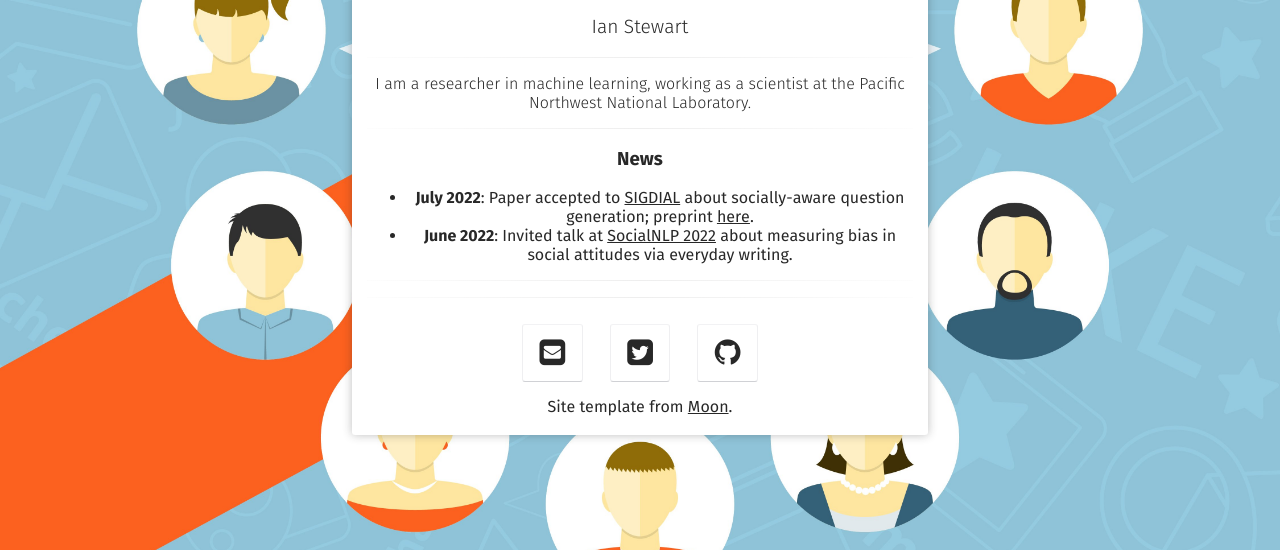
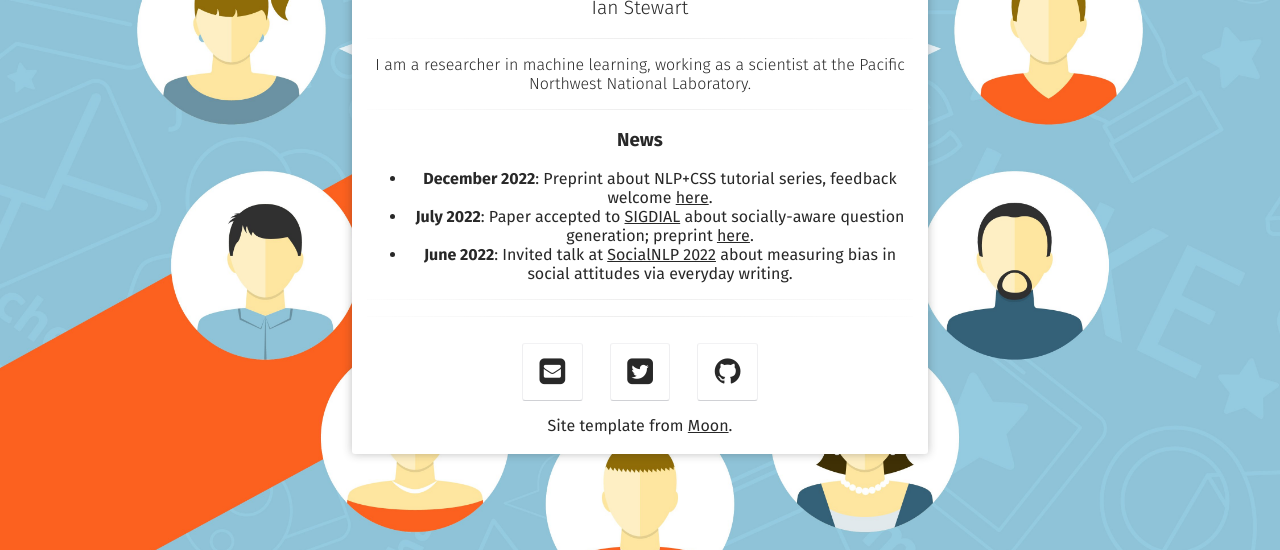
Before and after one commit to ianbstewart/ianbstewart.github.io, a Jekyll site: the page built from index.html, in a window 1280 px wide, cut to the strip 350-900 px from the top of the page. Built offline with Jekyll 4.4.1, drawn with Linux system fonts in a browser that asks for light colours; some web fonts are replaced.

Commit message:
updated news

```diff
--- a/_layouts/home.html
+++ b/_layouts/home.html
@@ -37,6 +37,7 @@ layout: compress
                  <hr class="hr-line">
                  <h3><b>News</b></h3>
                 <ul>
+                <li><b>December 2022</b>: Preprint about NLP+CSS tutorial series, feedback welcome <a href="https://arxiv.org/abs/2211.15971">here</a>.
                 <li><b>July 2022</b>: Paper accepted to <a href="https://2022.sigdial.org/">SIGDIAL</a> about socially-aware question generation; preprint <a href="https://arxiv.org/abs/2110.08445">here</a>.
                 <li><b>June 2022</b>: Invited talk at <a href="https://sites.google.com/view/socialnlp2022/">SocialNLP 2022</a> about measuring bias in social attitudes via everyday writing.
                 </ul>
```
